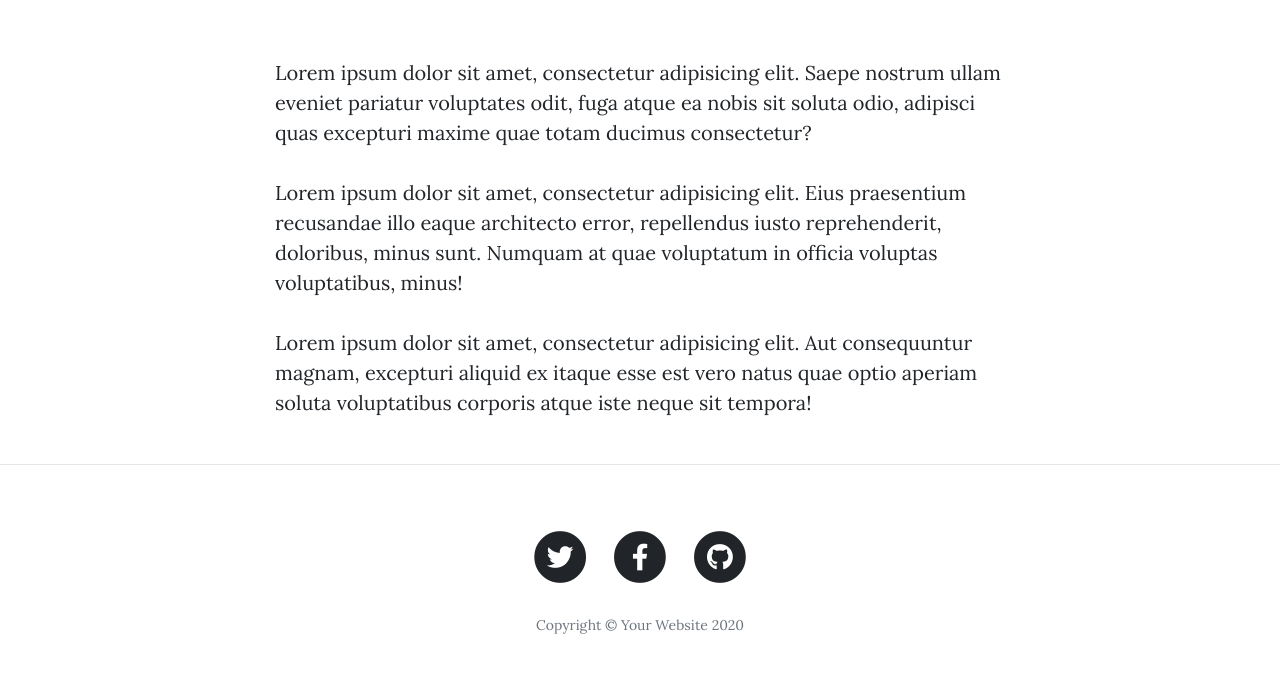
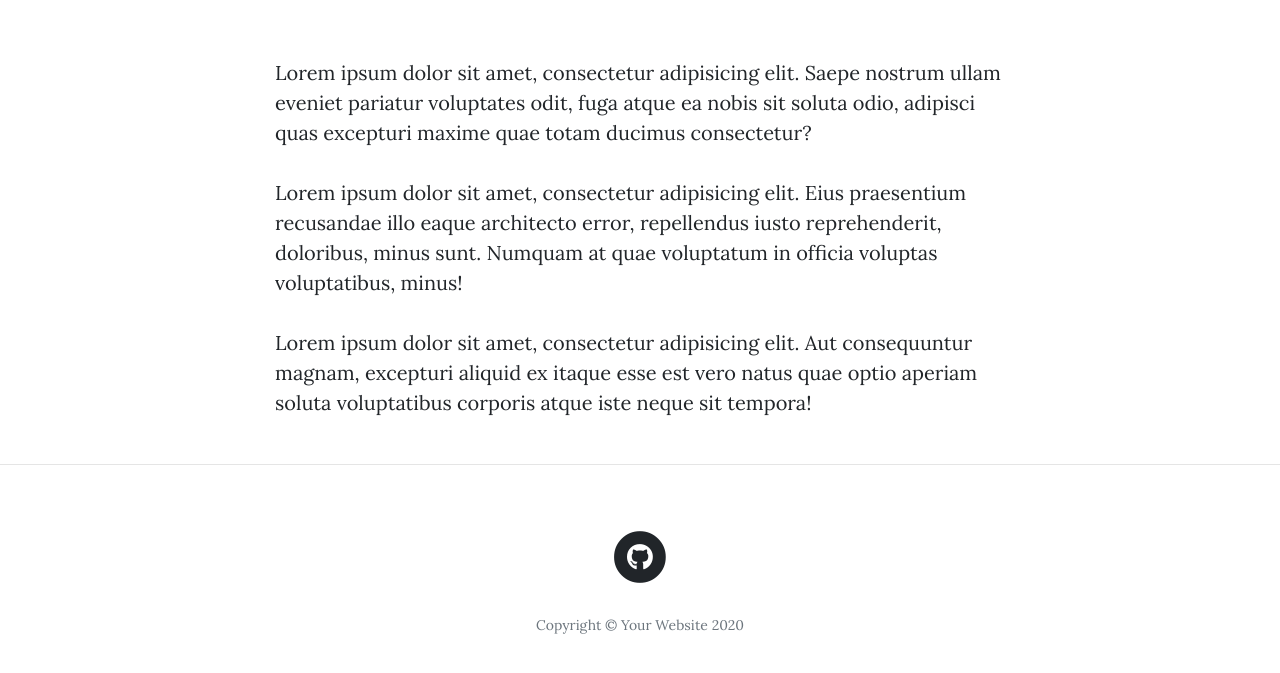
Before and after one commit to AlbinoGazelle/nburns.tech, a website: page about.html in a window 1280 px wide. Shown: the part 554-1227 px from the top of the page. Drawn offline with nearby package versions, Linux system fonts and the light colour scheme.

Commit message:
Remove fb/tw links and add correct github link

```diff
--- a/about.html
+++ b/about.html
@@ -84,23 +84,7 @@
         <div class="col-lg-8 col-md-10 mx-auto">
           <ul class="list-inline text-center">
             <li class="list-inline-item">
-              <a href="#">
-                <span class="fa-stack fa-lg">
-                  <i class="fas fa-circle fa-stack-2x"></i>
-                  <i class="fab fa-twitter fa-stack-1x fa-inverse"></i>
-                </span>
-              </a>
-            </li>
-            <li class="list-inline-item">
-              <a href="#">
-                <span class="fa-stack fa-lg">
-                  <i class="fas fa-circle fa-stack-2x"></i>
-                  <i class="fab fa-facebook-f fa-stack-1x fa-inverse"></i>
-                </span>
-              </a>
-            </li>
-            <li class="list-inline-item">
-              <a href="#">
+              <a href="https://github.com/AlbinoGazelle" target="_blank">
                 <span class="fa-stack fa-lg">
                   <i class="fas fa-circle fa-stack-2x"></i>
                   <i class="fab fa-github fa-stack-1x fa-inverse"></i>
```
Also changed, not shown: post.html (+1 -17 lines).
